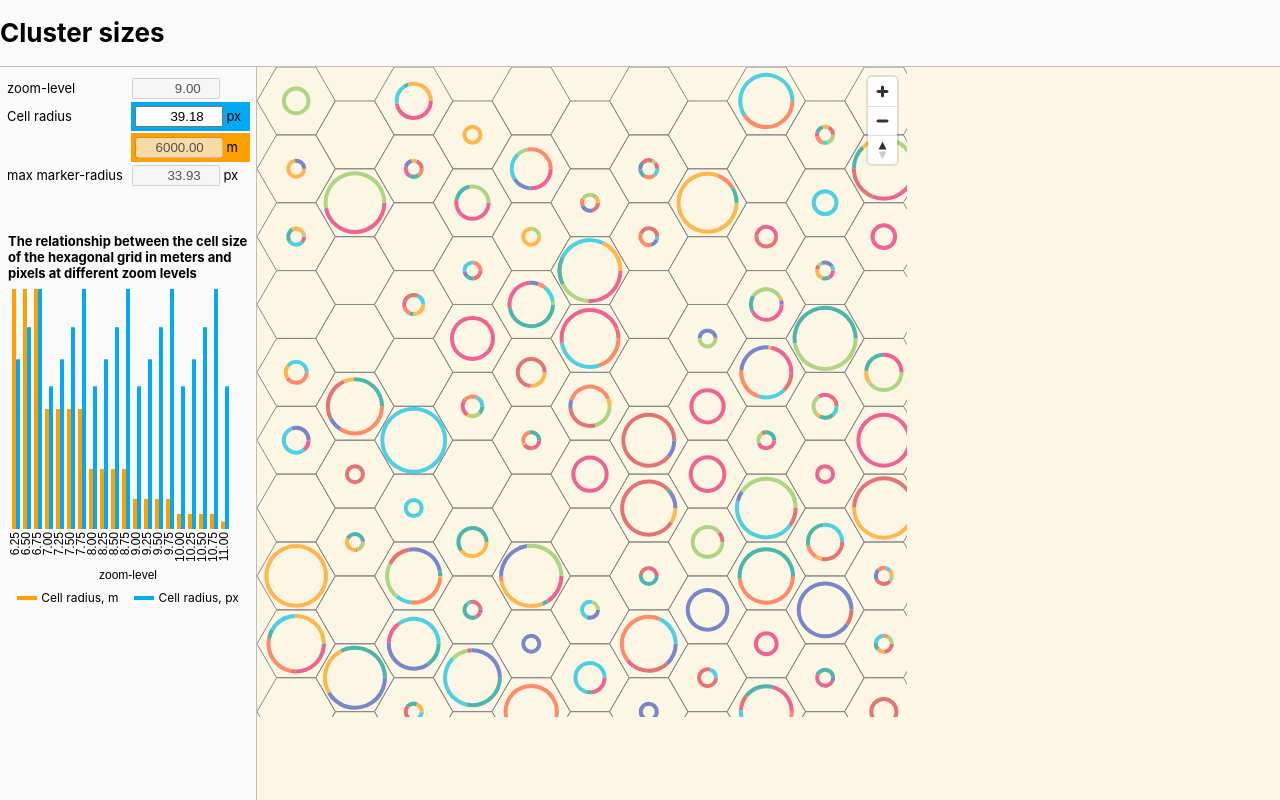
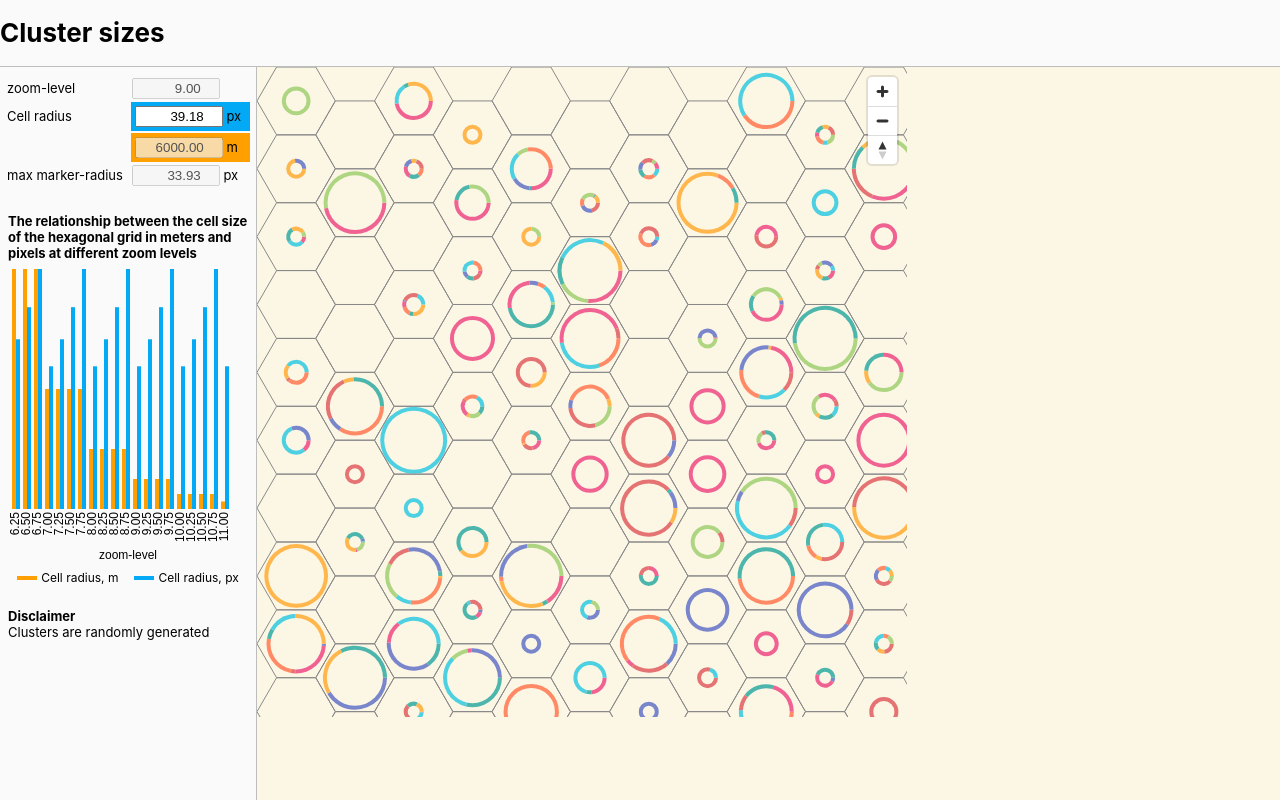
Before and after one commit to artembert/cluster-sizes, a React (Create React App) app: page / in a window 1280 px wide. Built offline with nearby package versions, Linux system fonts and the light colour scheme; no server answers.

Commit message:
Add disclainer to sidebar

```diff
--- a/src/components/UIComponents/Sidebar/Sidebar.module.css
+++ b/src/components/UIComponents/Sidebar/Sidebar.module.css
@@ -13,7 +13,7 @@
 }
 
 .profilePlot {
-  margin-top: 36px;
+  margin-top: 16px;
   padding: 0 8px 0;
 }
 
@@ -21,3 +21,8 @@
   padding: 4px;
   white-space: nowrap;
 }
+
+.disclaimer {
+  margin-top: 16px;
+  padding: 0 8px;
+}
--- a/src/components/UIComponents/Sidebar/Sidebar.tsx
+++ b/src/components/UIComponents/Sidebar/Sidebar.tsx
@@ -85,6 +85,14 @@ const Sidebar: FunctionComponent = () => {
       <div className={styles.profilePlot}>
         <ProfilePlot width={240} height={300} />
       </div>
+      <div className={styles.disclaimer}>
+        <div>
+          <strong>Disclaimer</strong>
+        </div>
+        <div>
+          <span>Clusters are randomly generated</span>
+        </div>
+      </div>
     </div>
   );
 };
```
